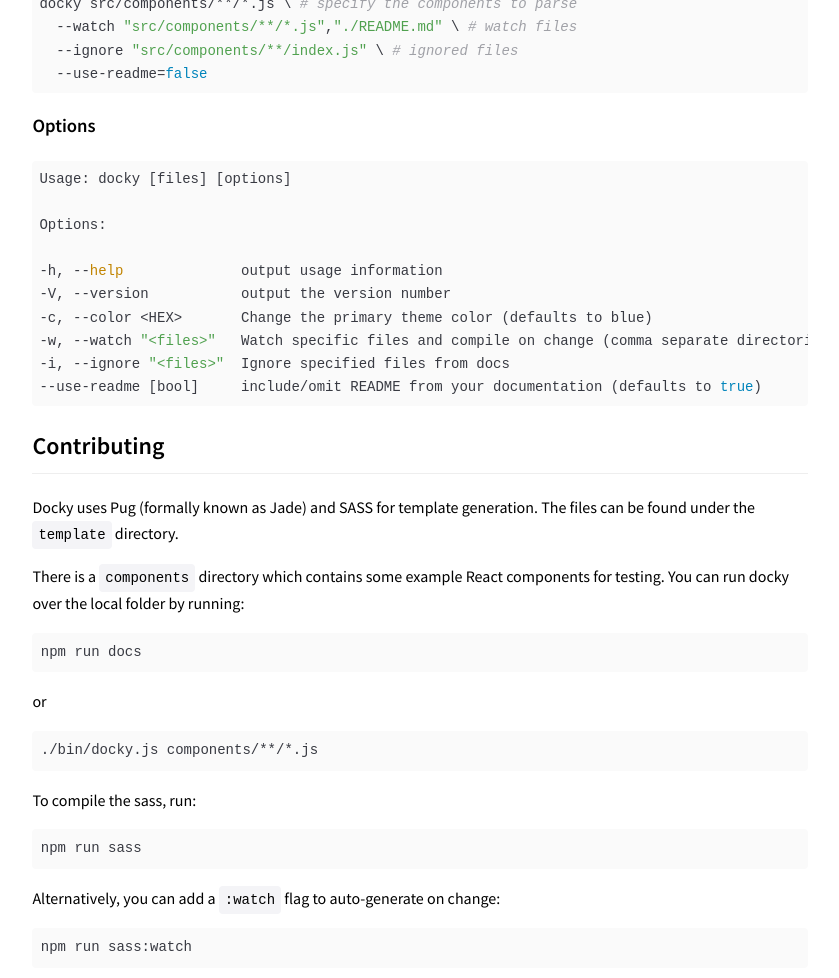
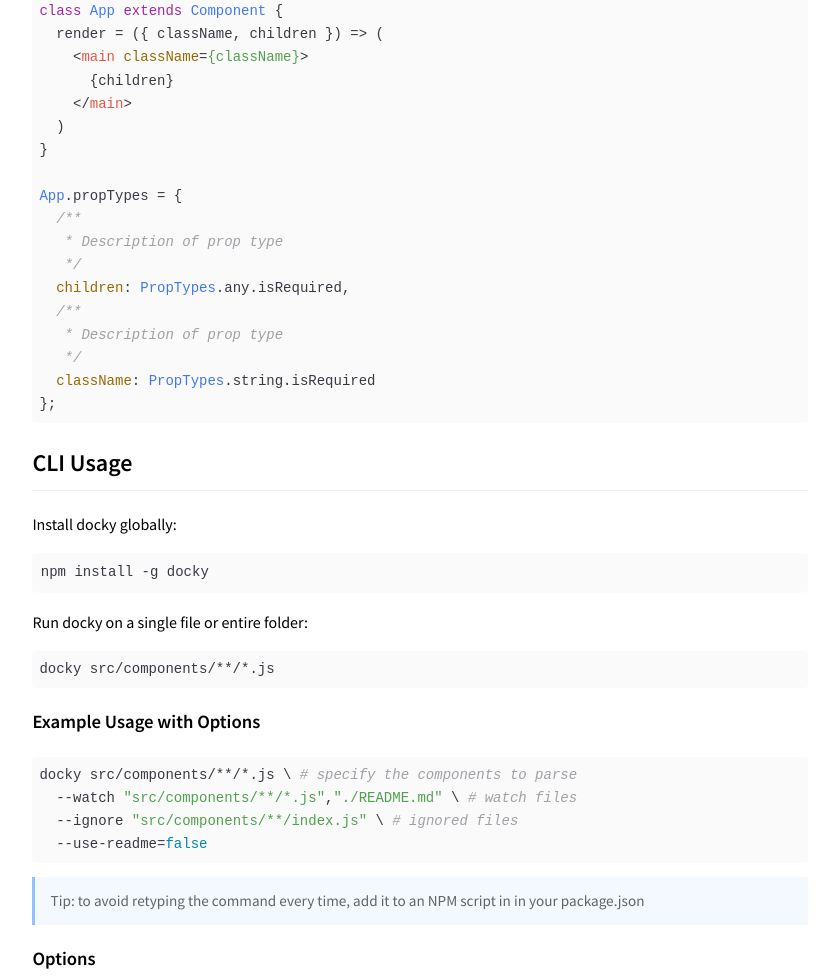
Before and after one commit to web-tools42/docky, a website: page docs/index.html in a window 1280 px wide. Shown: the part 682-1660 px from the top of the page, without its empty margins (350-1189 px from the left). Drawn offline with nearby package versions, Linux system fonts and the light colour scheme.

Commit message:
update docs

```diff
--- a/docs/index.html
+++ b/docs/index.html
@@ -18,11 +18,12 @@
       <aside>
         <header style="background-color:#2E8CFF;">
           <div class="title"><strong>Docky</strong></div>
-          <div class="info"><span class="version">(1.1.0)</span><a class="github" href="https://github.com/markmur/docky" target="_blank">View on GitHub<img src="images/github.svg"></a>
+          <div class="info"><span class="version">(1.1.1)</span><a class="github" href="https://github.com/markmur/docky" target="_blank">View on GitHub<img src="images/github.svg"></a>
           </div>
         </header>
         <ul class="grouped">
           <li class="heading"><a href="#introduction">Introduction</a></li>
+          <li class="heading"><a href="#example-component">Example Component</a></li>
           <li class="heading"><a href="#cli-usage">CLI Usage</a></li>
           <li class="heading"><a href="#contributing">Contributing</a></li>
           <li class="heading noclick"><a>Components</a></li>
@@ -47,6 +48,35 @@
 <p align="center">
   Generate Documentation for React Components.
 </p>
+
+<p>Docky is a tool for generating documentation for React component libraries. It works by reading a specified README (optional) and directory of components and parsing the components and their comments, using <a href="https://github.com/reactjs/react-docgen">react-docgen</a>.</p>
+<p>If a Readme file is specified, Docky will auto-parse the h2 (##) headers and add them to the sidebar with relative links to the page content.</p>
+</div>
+          <h2 id="example-component">Example Component</h2>
+          <div><pre><code class="lang-javascript">import React, { Component, PropTypes } from &#39;react&#39;;
+
+/**
+ * Some general description of your component
+ */
+class App extends Component {
+  render = ({ className, children }) =&gt; (
+    &lt;main className={className}&gt;
+      {children}
+    &lt;/main&gt;
+  )
+}
+
+App.propTypes = {
+  /**
+   * Description of prop type
+   */
+  children: PropTypes.any.isRequired,
+  /**
+   * Description of prop type
+   */
+  className: PropTypes.string.isRequired
+};
+</code></pre>
 </div>
           <h2 id="cli-usage">CLI Usage</h2>
           <div><p>Install docky globally:</p>
@@ -55,12 +85,15 @@
 <p>Run docky on a single file or entire folder:</p>
 <pre><code class="lang-bash">docky src/components/**/*.js
 </code></pre>
-<h3 id="example-usage">Example Usage</h3>
+<h3 id="example-usage-with-options">Example Usage with Options</h3>
 <pre><code class="lang-bash">docky src/components/**/*.js \ # specify the components to parse
   --watch &quot;src/components/**/*.js&quot;,&quot;./README.md&quot; \ # watch files
   --ignore &quot;src/components/**/index.js&quot; \ # ignored files
   --use-readme=false
 </code></pre>
+<blockquote>
+<p>Tip: to avoid retyping the command every time, add it to an NPM script in in your package.json</p>
+</blockquote>
 <h3 id="options">Options</h3>
 <pre><code class="lang-bash">Usage: docky [files] [options]
 
@@ -79,15 +112,11 @@
 <p>There is a <code>components</code> directory which contains some example React components for testing. You can run docky over the local folder by running:</p>
 <pre><code class="lang-shell">npm run docs
 </code></pre>
-<p>or</p>
-<pre><code class="lang-shell">./bin/docky.js components/**/*.js
-</code></pre>
 <p>To compile the sass, run:</p>
 <pre><code class="lang-shell">npm run sass
 </code></pre>
-<p>Alternatively, you can add a <code>:watch</code> flag to auto-generate on change:</p>
-<pre><code class="lang-shell">npm run sass:watch
-</code></pre>
+<h3 id="live-reload-compilation">Live Reload Compilation</h3>
+<p>To auto-compile the docs on change, use the <code>npm start</code> command which will start BrowserSync (for live reloading), SASS --watch (for regenerating csss) and Docky --watch (for re-compilation).</p>
 <h3 id="thanks">Thanks</h3>
 <p>This tool relies heavily on the <a href="https://github.com/reactjs/react-docgen">react-docgen</a> project by the reactjs team so many thanks to those who have made Docky possible.</p>
 </div>
--- a/package.json
+++ b/package.json
@@ -9,7 +9,8 @@
     "sass": "sass ./template/sass/main.scss ./template/css/main.css",
     "sass:watch": "sass --watch ./template/sass/main.scss:./template/css/main.css ./template/sass/main.scss:./docs/css/main.css",
     "docs": "./bin/docky.js components/**/*.js --use-readme --ignore components/**/index.js",
-    "docs:watch": "./bin/docky.js components/**/*.js --use-readme --ignore components/**/index.js --watch 'template/**/*','./README.md'"
+    "docs:watch": "./bin/docky.js components/**/*.js --use-readme --ignore components/**/index.js --watch 'template/**/*','./README.md'",
+    "watch": "./node_modules/.bin/browser-sync start --server 'docs' --files '.'"
   },
   "bin": {
     "docky": "./bin/docky.js"
--- a/template/sass/main.scss
+++ b/template/sass/main.scss
@@ -47,9 +47,18 @@
 }
 
 blockquote {
-  padding: 0 1em;
-  color: #777;
-  border-left: 0.25em solid #ddd;
+  padding: 0.75em;
+  padding-left: 1em;
+  margin: 0;
+  font-size: 0.95em;
+  color: rgba(black, 0.6);
+  background: rgba(#2E8CFF, 0.05);
+  border-left: 0.25em solid rgba(#2E8CFF, 0.5);
+  width: 100%;
+
+  > p {
+    margin: 0;
+  }
 }
 
 *,
```
Also changed, not shown: README.md, docs/css/main.css, template/css/main.css, 2 other files.
